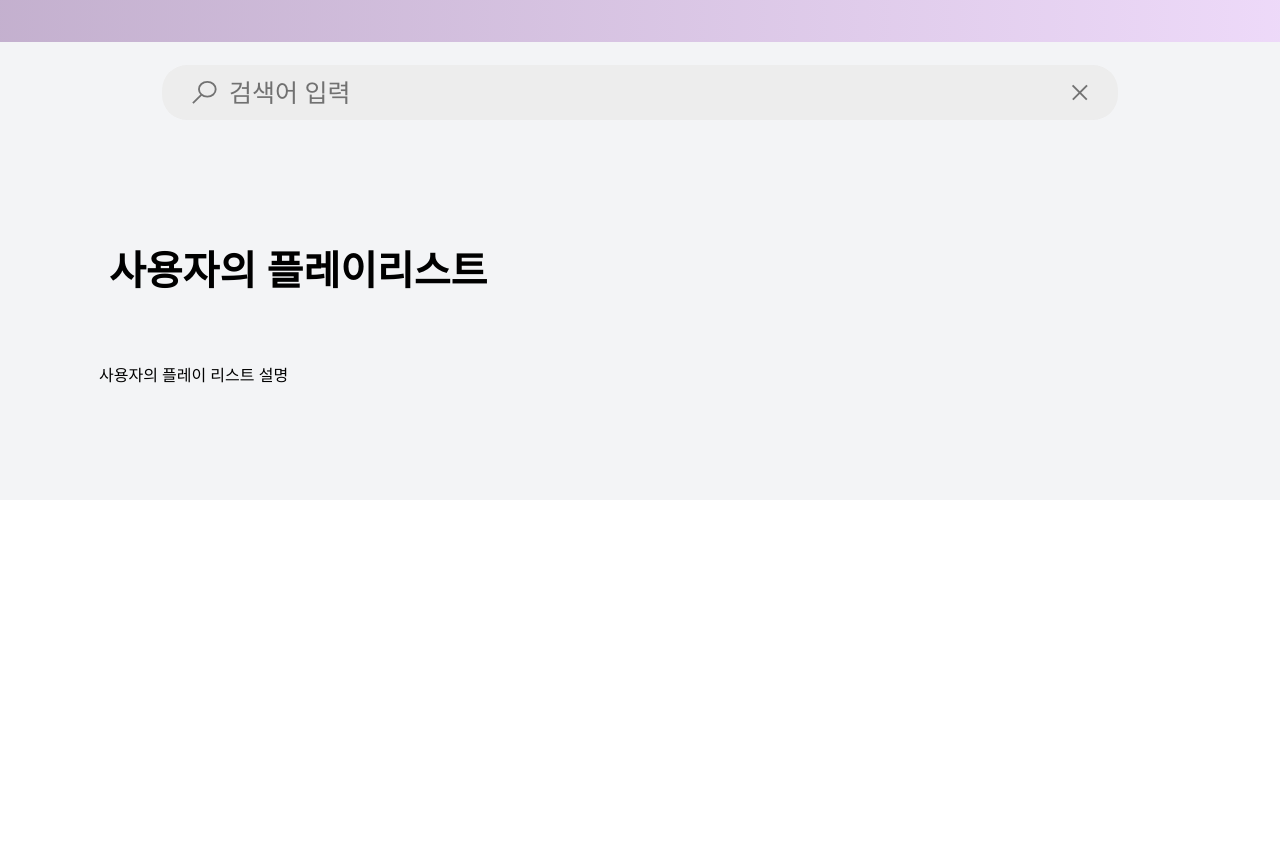
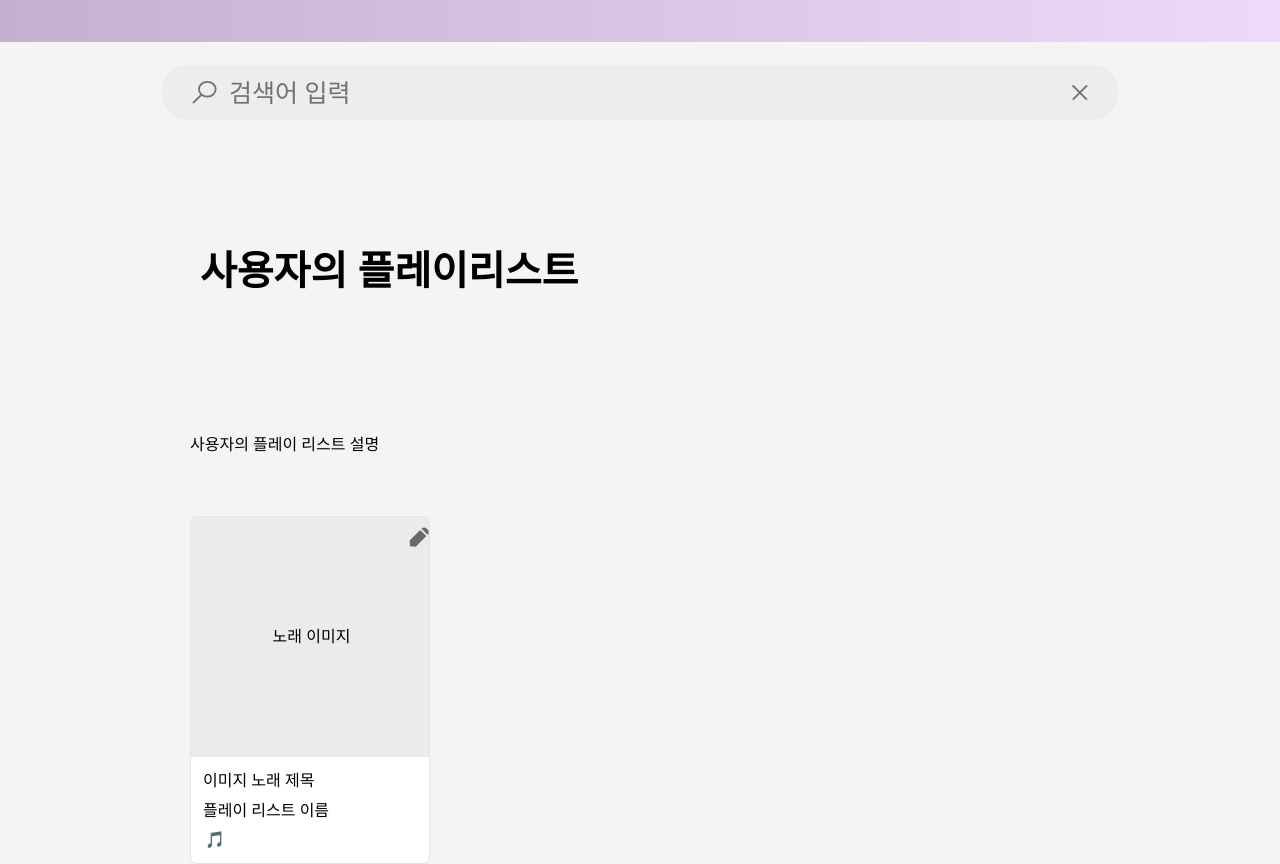
Before and after one commit to forwoni/MoodLog, a React (Vite) app in the folder frontend/my-app/: page /history in a window 1280 px wide. Shown: the part 300-1164 px from the top of the page. Before the commit the page ends 800 px from the top, so only its background shows below. Built offline with nearby package versions, Linux system fonts and the light colour scheme.

Commit message:
Creat basic-UserPlayListBox

```diff
--- a/frontend/my-app/src/components/UserPlayLIstBox.tsx
+++ b/frontend/my-app/src/components/UserPlayLIstBox.tsx
@@ -0,0 +1,40 @@
+import React from "react";
+import pencil_icon from "../assets/pencil_icon.svg";
+
+export const UserPlayListBox = (): React.JSX.Element => {
+  return (
+    <div className="w-60 h-[348px] mt-[30px]">
+      <div className="flex w-60 items-start gap-10 relative">
+        <div className="flex flex-col items-center flex-1 grow rounded-md overflow-hidden border border-solid border-[#0000001a] bg-white">
+          {/* 이미지 영역 */}
+          <div className="flex h-60 items-start relative self-stretch w-full">
+            <div className="relative flex-1 self-stretch grow bg-[#d8d8d880]">
+              <div className="absolute w-[209px] h-4 top-[111px] left-4 font-normal text-black text-center tracking-[0] leading-4 whitespace-nowrap">
+                노래 이미지
+              </div>
+              <img
+                className="absolute left-[216px] top-[9px] w-6 h-6 cursor-pointer"
+                src={pencil_icon}
+                alt="내용 수정"
+              />
+            </div>
+          </div>
+          {/* 텍스트 정보 영역 */}
+          <div className="flex flex-col items-start gap-1 p-3 self-stretch w-full">
+            <div className="self-stretch mt-[-1px] font-normal text-base leading-6 text-black tracking-[0]">
+              이미지 노래 제목
+            </div>
+            <div className="self-stretch font-normal text-base leading-7 text-black tracking-[0]">
+              플레이 리스트 이름
+            </div>
+            <div className="flex items-center gap-2 self-stretch w-full">
+              <div className="w-6 h-6 mt-[-1px] font-normal text-base text-center leading-6 whitespace-nowrap overflow-hidden text-ellipsis text-black tracking-[0]">
+                🎵
+              </div>
+            </div>
+          </div>
+        </div>
+      </div>
+    </div>
+  );
+};
--- a/frontend/my-app/src/pages/HistoryPage.tsx
+++ b/frontend/my-app/src/pages/HistoryPage.tsx
@@ -11,6 +11,7 @@ import { UserInfoBox } from "../components/UserInfoBox";
 import { SearchBox } from "../components/searchBox";
 import { UserPlayListTitle} from "../components/UserPlayListTitle"
 import { UserPlayListDescription } from "../components/UserPlayListDescription";
+import { UserPlayListBox } from "../components/UserPlayLIstBox";
 
 export default function HistoryPage() {
   return (
@@ -25,12 +26,16 @@ export default function HistoryPage() {
       <div className="mt-[23px]">
         <SearchBox />
       </div>
-      <div className="self-start ml-[99px] ">
+      <div className="self-start ml-[190px] ">
         <UserPlayListTitle/>
       </div>
-      <div className="self-start ml-[99px] mt-[69]">
+      <div className="self-start ml-[190px] mt-[69px]">
         <UserPlayListDescription/>
       </div>
+      <div className="self-start ml-[190px] mt-[30px]">
+        <UserPlayListBox/>
+      </div>
+
       {/* ...아래에 다른 내용 */}
     </div>
   );
```
